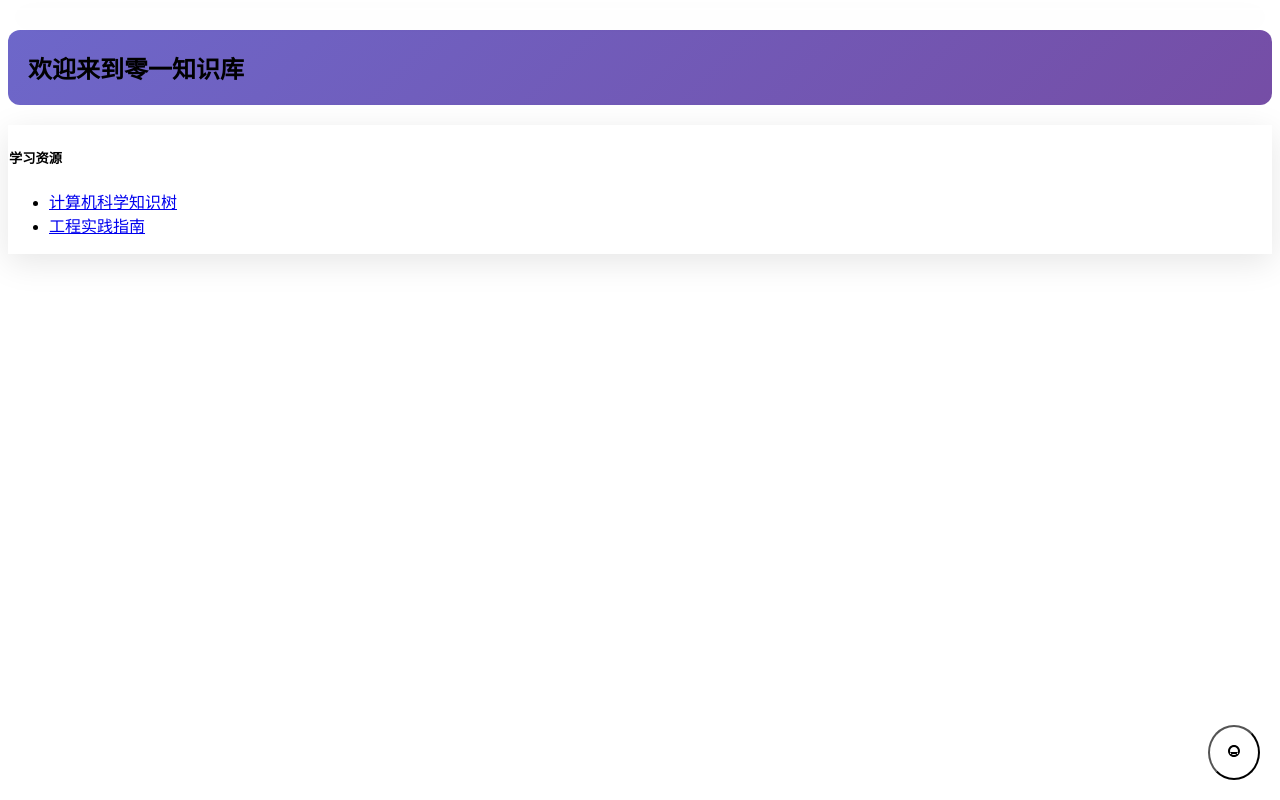
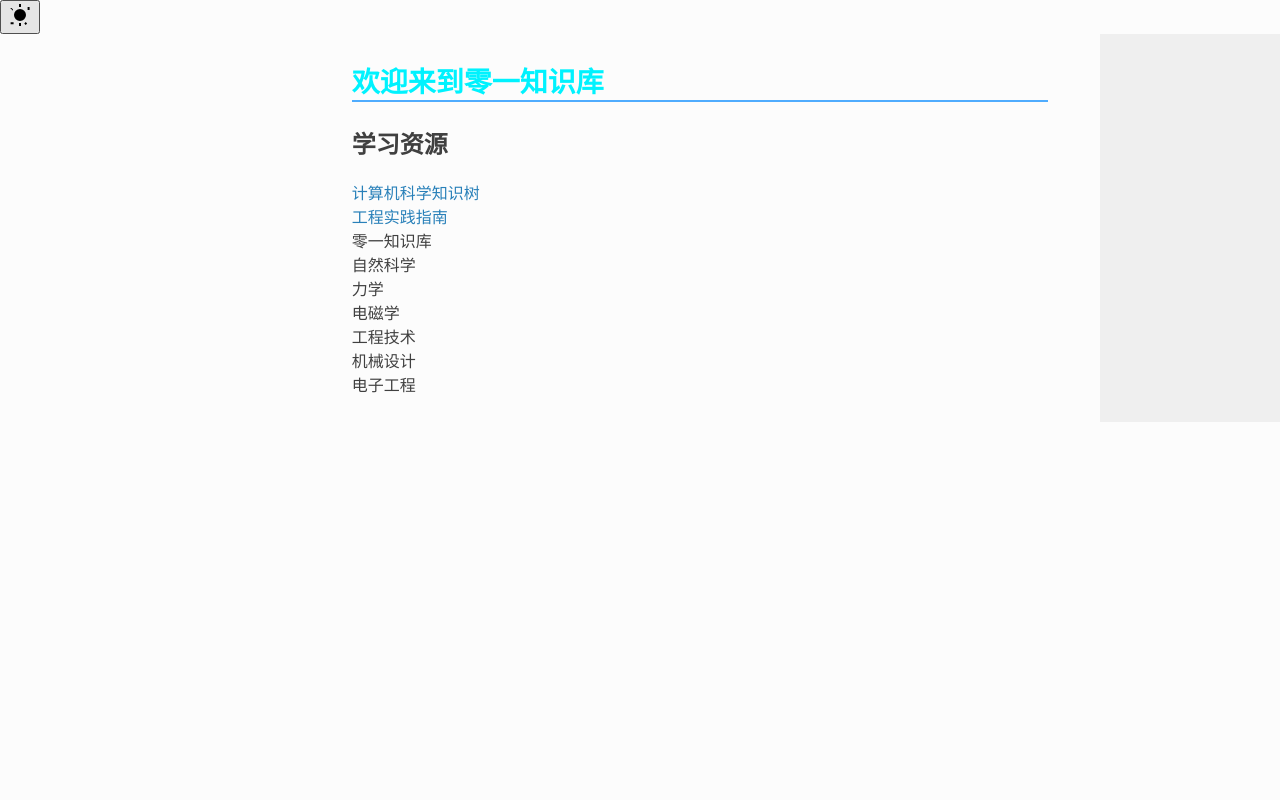
Before and after one commit to CannisGU/CannisGU.github.io, a plain HTML site: page index.html in a window 1280 px wide. Drawn offline with nearby package versions, Linux system fonts and the light colour scheme.

Commit message:
Update index.html

```diff
--- a/index.html
+++ b/index.html
@@ -1,144 +1,109 @@
 <!DOCTYPE html>
 <html class="writer-html5" lang="zh-CN">
 <head>
-    <!-- 新增暗黑模式切换脚本 -->
-    <script>
-        document.addEventListener('DOMContentLoaded', function() {
-            const themeToggle = document.getElementById('theme-toggle');
-            themeToggle.addEventListener('click', () => {
-                document.documentElement.classList.toggle('dark-theme');
-                localStorage.setItem('theme',
-                    document.documentElement.classList.contains('dark-theme') ? 'dark' : 'light'
-                );
-            });
-        });
-    </script>
+    <meta charset="utf-8" />
+    <meta http-equiv="X-UA-Compatible" content="IE=edge" />
+    <meta name="viewport" content="width=device-width, initial-scale=1.0" />
+    <meta name="description" content="零一学院开源知识共享平台" />
+    <link rel="shortcut icon" href="img/favicon.ico" />
+    <title>零一学院共享知识库</title>
+    <link rel="stylesheet" href="css/theme.css" />
+    <link rel="stylesheet" href="css/theme_extra.css" />
+    <link rel="stylesheet" href="https://cdnjs.cloudflare.com/ajax/libs/highlight.js/11.8.0/styles/github.min.css" />
 
     <style>
-        /* 新增设计趋势相关CSS */
         :root {
-            --primary-gradient: linear-gradient(135deg, #667eea 0%, #764ba2 100%);
+            --primary-gradient: linear-gradient(135deg, #00f2fe 0%, #4facfe 100%);
             --glass-bg: rgba(255, 255, 255, 0.1);
             --blur-intensity: blur(10px);
         }
 
-        /* 暗黑模式变量 */
         .dark-theme {
-            --background: #121212;
-            --text: #e0e0e0;
-            --glass-bg: rgba(255, 255, 255, 0.05);
+            --background: #0a1929;
+            --text: #e0f2fe;
+            --glass-bg: rgba(18, 18, 18, 0.8);
         }
 
-        /* 玻璃拟态效果 */
-        .wy-nav-side, .card {
-            background: var(--glass-bg);
-            backdrop-filter: var(--blur-intensity);
-            -webkit-backdrop-filter: var(--blur-intensity);
-            border: 1px solid rgba(255, 255, 255, 0.1);
-            box-shadow: 0 8px 32px rgba(0, 0, 0, 0.1);
+        /* 科技感动态标题 */
+        .sci-fi-header {
+            background: linear-gradient(45deg,
+                #00f2fe 25%,
+                #4facfe 50%,
+                #00f2fe 75%);
+            background-size: 400% 400%;
+            animation: gradientFlow 8s ease infinite;
+            -webkit-background-clip: text;
+            color: transparent;
+            border-bottom: 2px solid #4facfe;
         }
 
-        /* 动态渐变背景 */
-        .gradient-bg {
-            background: var(--primary-gradient);
-            background-size: 200% 200%;
-            animation: gradientFlow 15s ease infinite;
-        }
-
-        @keyframes gradientFlow {
-            0% { background-position: 0% 50%; }
-            50% { background-position: 100% 50%; }
-            100% { background-position: 0% 50%; }
-        }
-
-        /* 3D悬停效果 */
-        .card {
-            transition: transform 0.3s ease, box-shadow 0.3s ease;
+        /* 知识树3D节点 */
+        .knowledge-node {
+            transition: transform 0.5s cubic-bezier(0.4, 0, 0.2, 1);
+            cursor: pointer;
             transform-style: preserve-3d;
         }
 
-        .card:hover {
-            transform: translateY(-5px) rotateX(5deg);
-            box-shadow: 0 12px 24px rgba(0, 0, 0, 0.2);
+        .knowledge-node.flipped {
+            transform: rotateY(180deg);
         }
 
-        /* 暗黑模式切换按钮 */
-        #theme-toggle {
-            position: fixed;
-            right: 20px;
-            bottom: 20px;
-            padding: 12px;
-            background: var(--glass-bg);
-            border-radius: 50%;
-            cursor: pointer;
-            z-index: 1000;
+        /* 暗黑模式修复 */
+        body.dark-theme {
+            background: var(--background);
+            color: var(--text);
         }
     </style>
 </head>
 
-<body class="wy-body-for-nav" role="document">
-  <!-- 暗黑模式切换按钮 -->
-  <button id="theme-toggle" aria-label="切换主题">
-    <svg width="24" height="24" viewBox="0 0 24 24">
-      <path fill="currentColor" d="M12 18c-3.3 0-6-2.7-6-6s2.7-6 6-6s6 2.7 6 6s-2.7 6-6 6m0-2c2.2 0 4-1.8 4-4s-1.8-4-4-4s-4 1.8-4 4s1.8 4 4 4M8 15h8v-2H8v2z"/>
-    </svg>
+<body class="wy-body-for-nav">
+    <!-- 暗黑模式切换 -->
+    <button id="theme-toggle">
+        <svg width="24" height="24"><path d="M12 18a6 6 0 1 1 0-12 6 6 0 0 1 0 12zM11 1h2v3h-2zM11 20h2v3h-2zM3.5 4.9l1.4 1.4L4.9 7.8 3.5 6.3 2.1 4.9zm14.2 14.2 1.4 1.4-1.4 1.4-1.4-1.4zm-15.1.1h3v2h-3zm17-15.1v3h2v-3z"/></svg>
     </button>
 
-  <!-- 导航栏玻璃拟态效果 -->
-  <nav data-toggle="wy-nav-shift" class="wy-nav-side stickynav">
-    <!-- 原有导航结构保持不变 -->
-  </nav>
+    <!-- 主内容区 -->
+    <section class="wy-nav-content-wrap">
+        <div class="wy-nav-content">
+            <h1 class="sci-fi-header">欢迎来到零一知识库</h1>
 
-  <section data-toggle="wy-nav-shift" class="wy-nav-content-wrap">
-    <!-- 主内容区优化 -->
-    <div class="wy-nav-content">
-      <div class="rst-content">
-        <!-- 动态渐变标题 -->
-        <h1 class="gradient-bg" style="padding: 20px; border-radius: 12px">
-          欢迎来到零一知识库
-        </h1>
-
-        <!-- 3D卡片效果 -->
-        <div class="row">
-          <div class="col-md-6">
-            <div class="card">
-              <div class="card-body">
-                <h5 class="card-title">学习资源</h5>
-                <!-- 微交互示例：悬浮放大 -->
-                <ul class="hover-scale">
+            <!-- 学习资源板块 -->
+            <div class="card static-card">
+                <h2>学习资源</h2>
+                <ul>
                     <li><a href="计算机科学/">计算机科学知识树</a></li>
                     <li><a href="工程技术/">工程实践指南</a></li>
                 </ul>
             </div>
+
+            <!-- 知识树状图 -->
+            <div id="knowledge-tree">
+                <div class="node-root">零一知识库
+                    <div class="node-branch">自然科学
+                        <div class="knowledge-node">力学</div>
+                        <div class="knowledge-node">电磁学</div>
+                    </div>
+                    <div class="node-branch">工程技术
+                        <div class="knowledge-node">机械设计</div>
+                        <div class="knowledge-node">电子工程</div>
                     </div>
                 </div>
-        </div>
-
-        <!-- 玻璃拟态页脚 -->
-        <footer style="background: var(--glass-bg); backdrop-filter: var(--blur-intensity)">
-          <!-- 原有页脚内容 -->
-        </footer>
             </div>
         </div>
     </section>
 
-  <!-- 新增动画脚本 -->
     <script>
-    // 卡片悬停增强
-    document.querySelectorAll('.card').forEach(card => {
-      card.addEventListener('mousemove', (e) => {
-        const rect = card.getBoundingClientRect();
-        const x = e.clientX - rect.left;
-        const y = e.clientY - rect.top;
-        card.style.transform = `
-          perspective(1000px)
-          rotateX(${(y - rect.height/2) / 10}deg)
-          rotateY(${-(x - rect.width/2) / 10}deg)
-        `;
-      });
+        // 暗黑模式初始化
+        const savedTheme = localStorage.getItem('theme') || 'light';
+        document.documentElement.classList.toggle('dark-theme', savedTheme === 'dark');
 
-      card.addEventListener('mouseleave', () => {
-        card.style.transform = 'none';
+        // 知识节点交互
+        document.querySelectorAll('.knowledge-node').forEach(node => {
+            node.addEventListener('click', () => {
+                node.classList.toggle('flipped');
+                setTimeout(() => {
+                    window.location.href = node.textContent.trim() + '/';
+                }, 500);
             });
         });
     </script>
```
Lines whose indentation alone changed are shown as unchanged.
